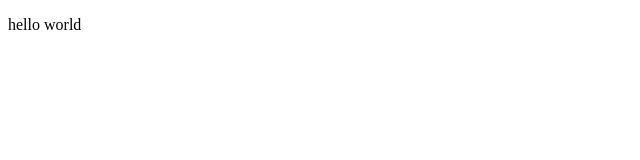
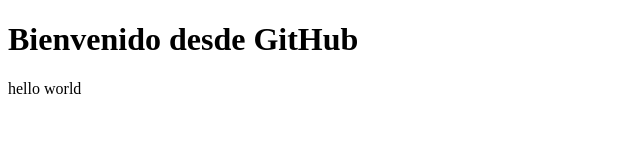
Before and after one commit to Miguel-development/testJavaScript, a plain HTML site: page main/index.html in a window 1280 px wide. Shown: the whole page, without its empty margins (0-640 px from the left). Drawn offline with Linux system fonts and the light colour scheme.

Commit message:
Es un cambio desde GitHub

```diff
--- a/main/index.html
+++ b/main/index.html
@@ -7,6 +7,8 @@
     <title>Document</title>
 </head>
 <body>
+    <h1>Bienvenido desde GitHub</h1>
     <p>hello world</p>
+
 </body>
 </html>
```
